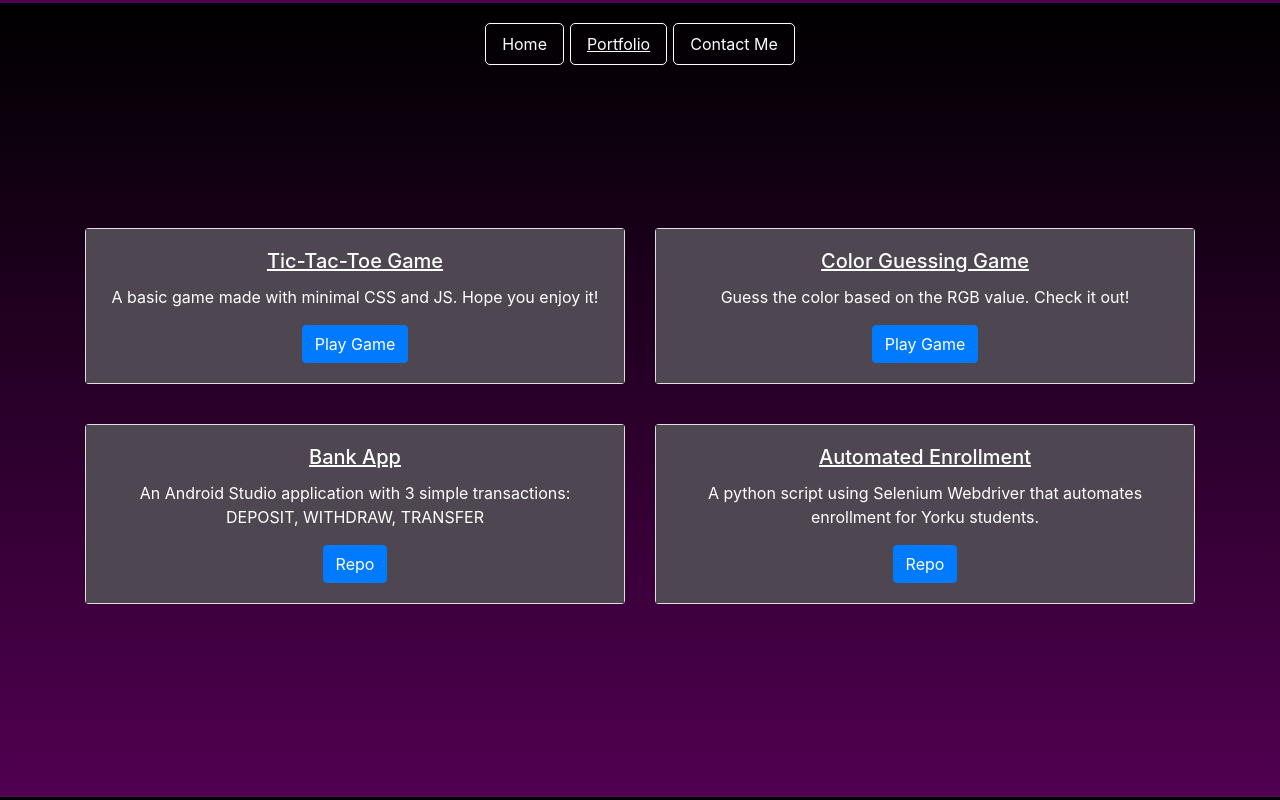
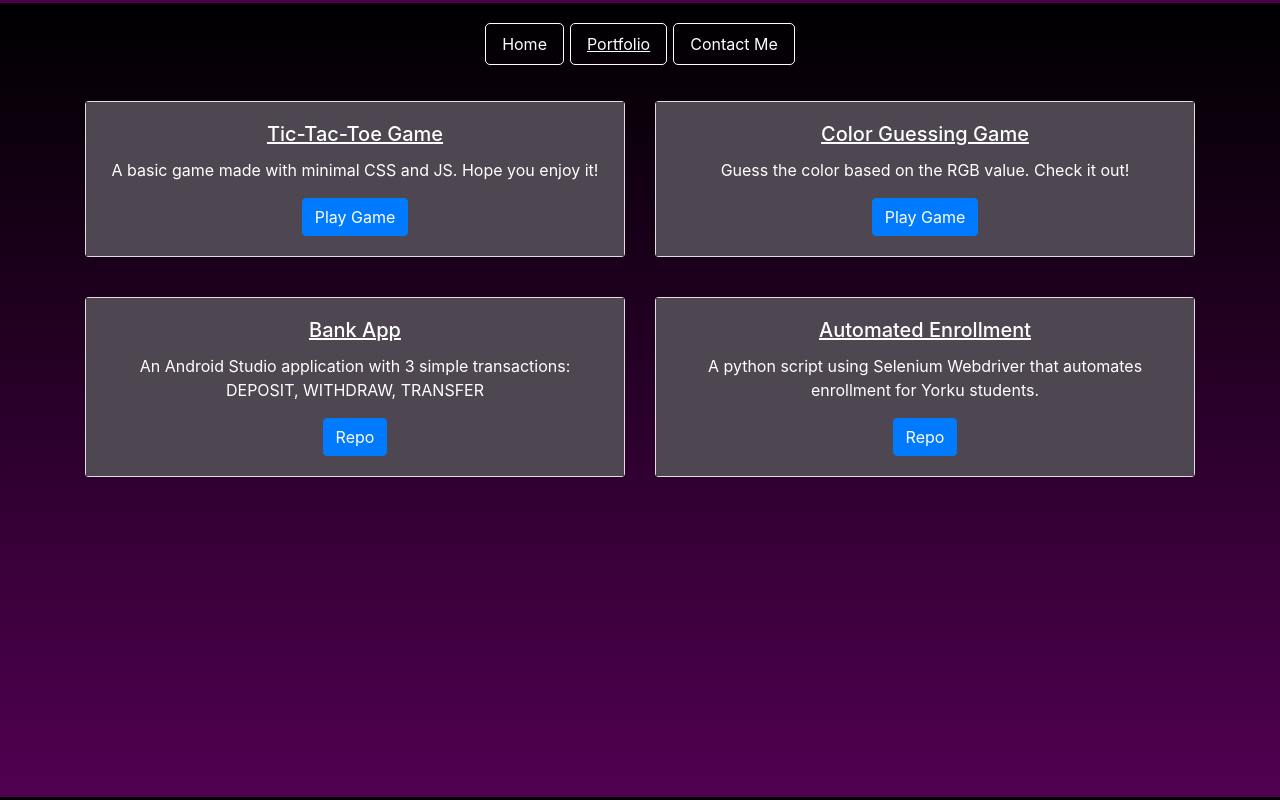
Before and after one commit to karan-patel61/karan-patel61.github.io, a plain HTML site: page Portfolio.html in a window 1280 px wide. Drawn offline with nearby package versions, Linux system fonts and the light colour scheme.

Commit message:
Margining cards

```diff
--- a/css/portfolio.css
+++ b/css/portfolio.css
@@ -31,7 +31,7 @@ body{
 }
 
 .container{
-    margin-top: 12%;
+    margin-top: 2%;
 }
 .col{
     text-align: center;
```
